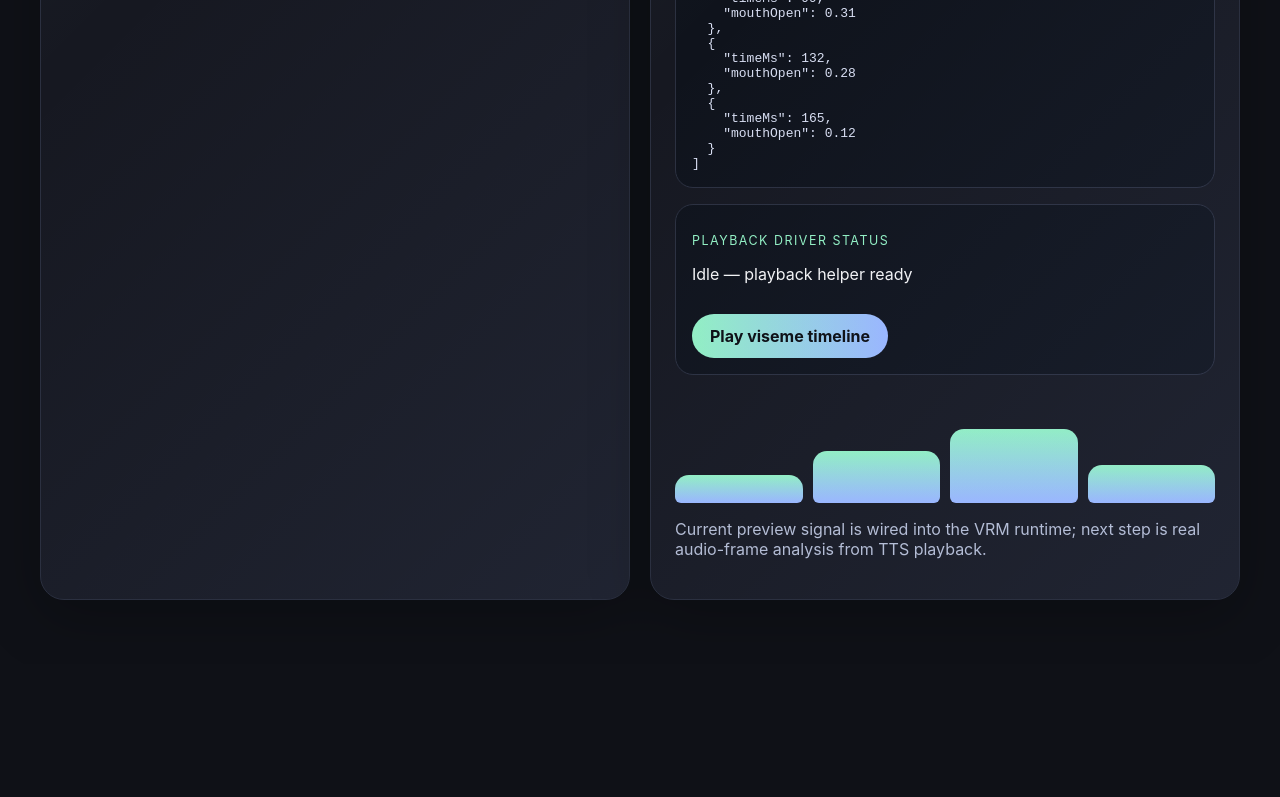
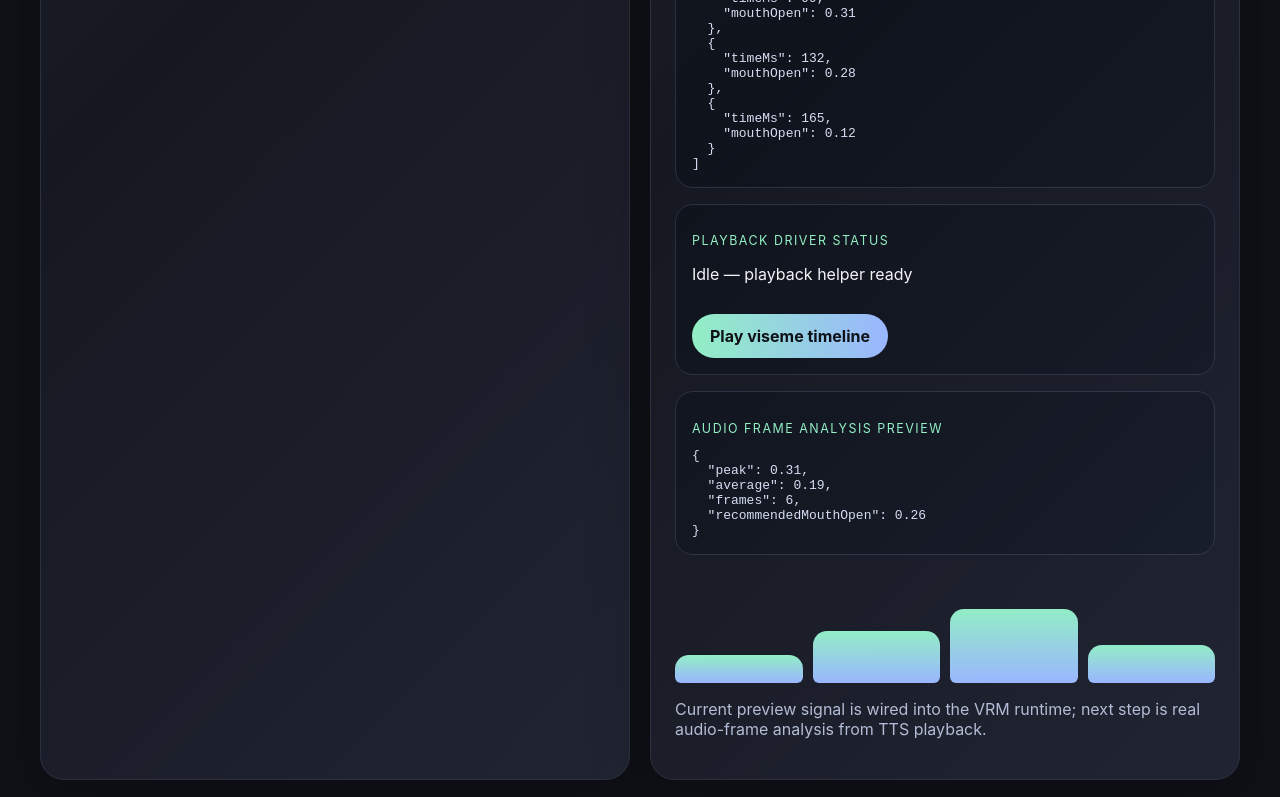
Before and after one commit to kdylan1010-alt/avatarlink-companion-studio, a React (Vite) app: page / in a window 1280 px wide. Shown: the part 2204-3001 px from the top of the page. Before the commit the page ends 2868 px from the top, so only its background shows below. Built offline with nearby package versions, Linux system fonts and the light colour scheme.

Commit message:
feat: add audio frame analysis preview scaffold

```diff
--- a/scripts/qa-smoke.mjs
+++ b/scripts/qa-smoke.mjs
@@ -21,6 +21,7 @@ const checks = [
   ['mouth_open_mapping', source.includes('Amplitude → mouth-open mapping')],
   ['viseme_timeline', source.includes('Viseme timeline preview')],
   ['viseme_playback', source.includes('Playback driver status')],
+  ['audio_frame_analysis', source.includes('Audio frame analysis preview')],
   ['preview_canvas', source.includes('VRM preview canvas') && css.includes('.preview-canvas')],
   ['amplitude_meter', css.includes('.meter-wrap')],
 ]
--- a/src/App.jsx
+++ b/src/App.jsx
@@ -7,6 +7,7 @@ import { VoicePanel } from './components/VoicePanel'
 import { amplitudeToMouthOpen, normalizeAmplitude } from './lib/audioAmplitude'
 import { buildVisemeTimeline } from './lib/visemeTimeline'
 import { playVisemeTimeline } from './lib/playVisemeTimeline'
+import { analyzeAudioFrames } from './lib/analyzeAudioFrames'
 
 const starterPersona = {
   name: 'Archivist Echo',
@@ -17,6 +18,7 @@ const starterPersona = {
 
 const starterFrames = [0.08, 0.22, 0.14, 0.31, 0.28, 0.12]
 const starterTimeline = buildVisemeTimeline(starterFrames)
+const starterAnalysis = analyzeAudioFrames(starterFrames)
 
 export default function App() {
   const [persona, setPersona] = useState(starterPersona)
@@ -28,6 +30,7 @@ export default function App() {
   const [playbackStatus, setPlaybackStatus] = useState('Idle — playback helper ready')
   const cancelPlaybackRef = useRef(() => {})
   const visemeTimeline = useMemo(() => starterTimeline, [])
+  const audioFrameAnalysis = useMemo(() => starterAnalysis, [])
 
   useEffect(() => {
     return () => cancelPlaybackRef.current?.()
@@ -89,6 +92,7 @@ export default function App() {
           visemeTimeline={visemeTimeline}
           playbackStatus={playbackStatus}
           onPlayTimeline={handlePlayTimeline}
+          audioFrameAnalysis={audioFrameAnalysis}
         />
       </section>
     </main>
--- a/src/components/VoicePanel.jsx
+++ b/src/components/VoicePanel.jsx
@@ -1,6 +1,13 @@
 import { amplitudeToMouthOpen, normalizeAmplitude } from '../lib/audioAmplitude'
 
-export function VoicePanel({ mouthOpen, onMouthOpenChange, visemeTimeline, playbackStatus, onPlayTimeline }) {
+export function VoicePanel({
+  mouthOpen,
+  onMouthOpenChange,
+  visemeTimeline,
+  playbackStatus,
+  onPlayTimeline,
+  audioFrameAnalysis,
+}) {
   const demoFrames = visemeTimeline.map((frame) => Number(frame.mouthOpen.toFixed(2)))
   const derivedAmplitude = normalizeAmplitude(demoFrames)
   const suggestedMouthOpen = amplitudeToMouthOpen(derivedAmplitude)
@@ -45,6 +52,10 @@ export function VoicePanel({ mouthOpen, onMouthOpenChange, visemeTimeline, playb
         <p>{playbackStatus}</p>
         <button className="primary-button" type="button" onClick={onPlayTimeline}>Play viseme timeline</button>
       </div>
+      <div className="preview-card">
+        <p className="mono">Audio frame analysis preview</p>
+        <pre>{JSON.stringify(audioFrameAnalysis, null, 2)}</pre>
+      </div>
       <div className="meter-wrap" aria-label="amplitude-preview">
         <div className="meter meter-1"></div>
         <div className="meter meter-2"></div>
--- /dev/null
+++ b/src/lib/analyzeAudioFrames.js
@@ -0,0 +1,14 @@
+export function analyzeAudioFrames(samples = []) {
+  if (!samples.length) {
+    return { peak: 0, average: 0, frames: 0, recommendedMouthOpen: 0 }
+  }
+
+  const peak = Math.max(...samples)
+  const average = samples.reduce((sum, sample) => sum + sample, 0) / samples.length
+  return {
+    peak: Number(peak.toFixed(2)),
+    average: Number(average.toFixed(2)),
+    frames: samples.length,
+    recommendedMouthOpen: Number(Math.min(1, average * 1.35).toFixed(2)),
+  }
+}
```
